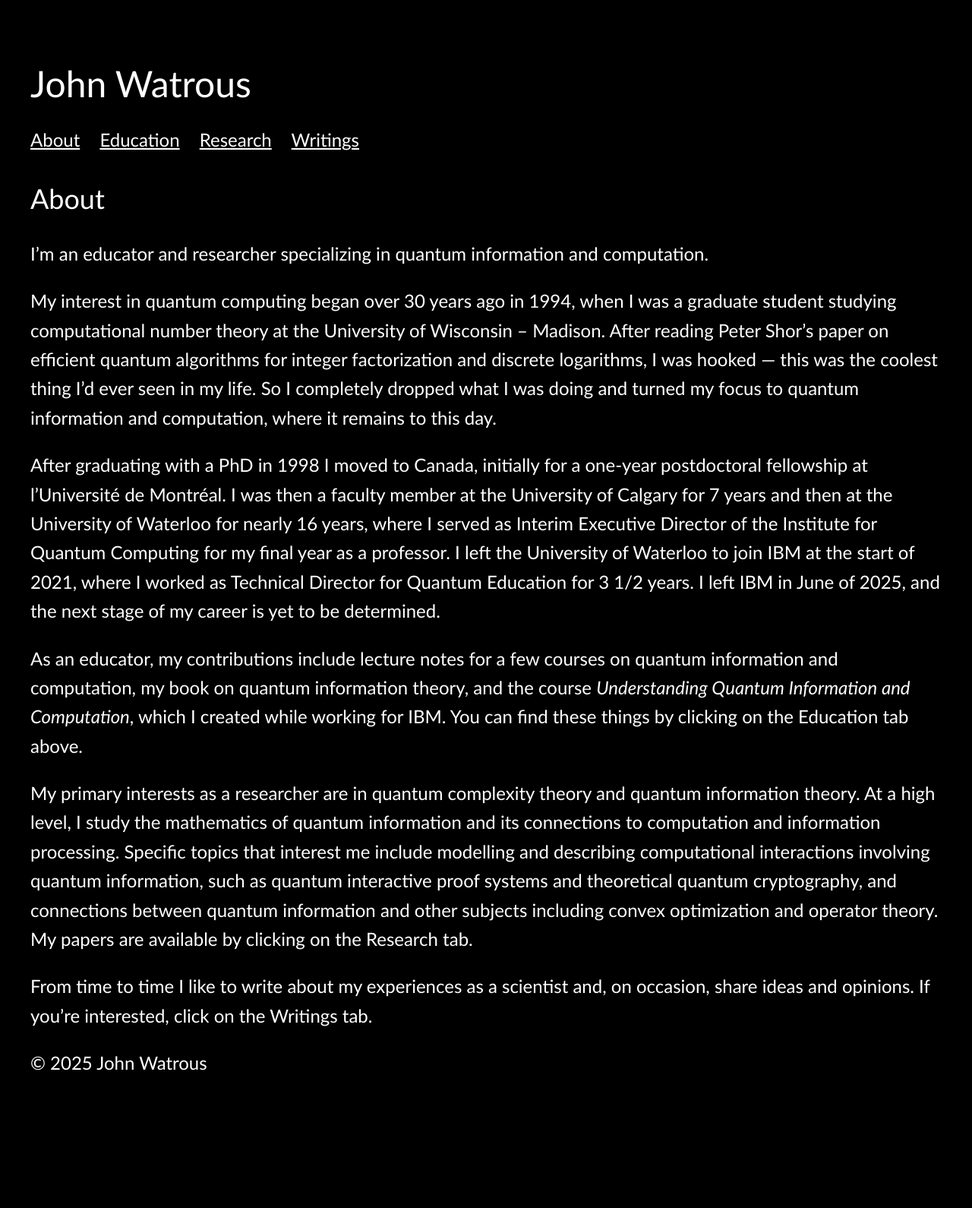
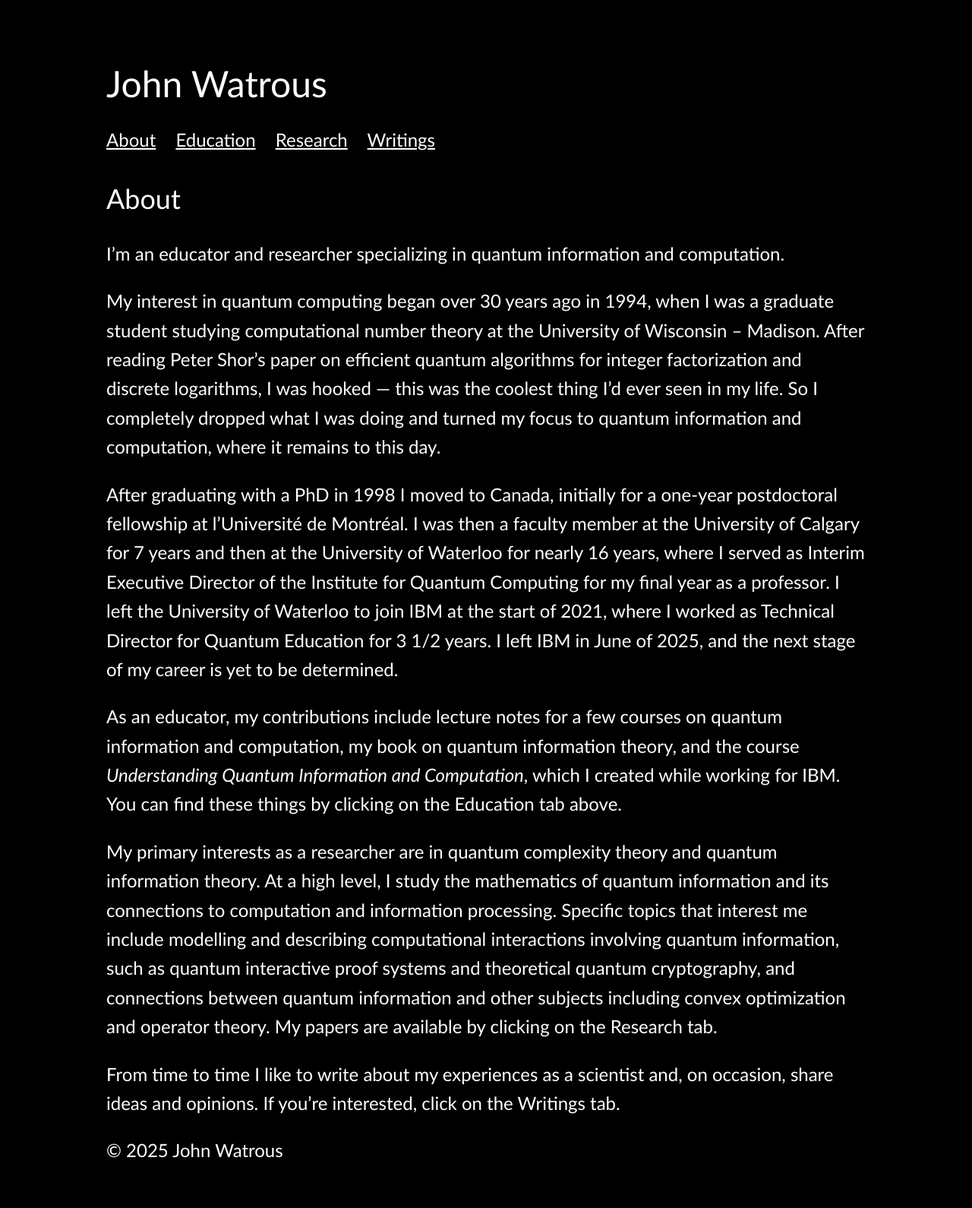
Before and after one commit to jhwatrous/jhwatrous.github.io, a Jekyll site: the page built from index.md, in a window 1280 px wide. Shown: the whole page at 76% size. Built offline with Jekyll 4.4.1, drawn with Linux system fonts in a browser that asks for light colours; before the commit the page ends 1475 px from its top, so only the background shows below that.

Commit message:
Revising...

```diff
--- a/assets/css/simple-dark.css
+++ b/assets/css/simple-dark.css
@@ -12,7 +12,7 @@ body {
 
 /* Main container - centered fixed width */
 .container {
-    max-width: 1200px;
+    max-width: 1000px;
     margin: 0 auto;
     padding: 40px 20px;
 }
```
Also changed, not shown: Another.md (deleted, +0 -6 lines), writings.md (renamed from research copy.md).
